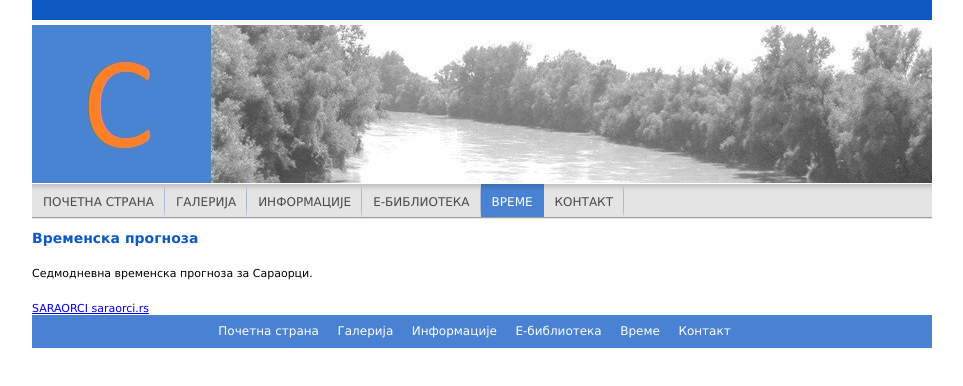
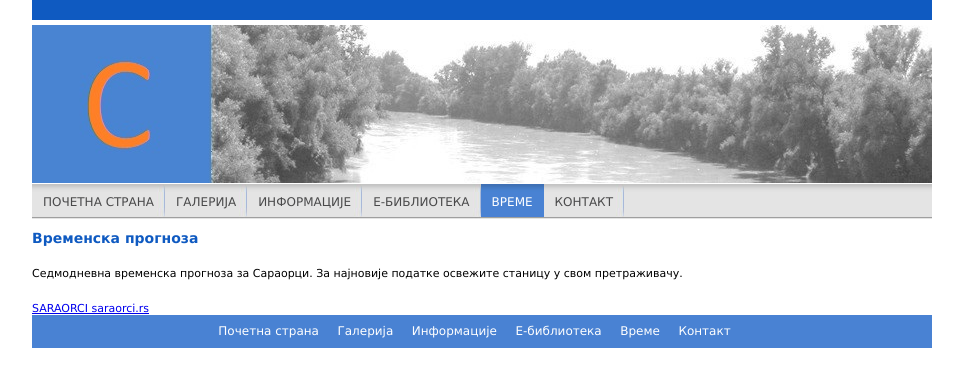
Before and after one commit to saraorci-rs/website, a plain HTML site: page vreme.html in a window 1280 px wide. Shown: the whole page, without its empty margins (158-1121 px from the left). Drawn offline with Linux system fonts and the light colour scheme; a script that the page names is missing.

Commit message:
sitna izmena

```diff
--- a/vreme.html
+++ b/vreme.html
@@ -32,7 +32,7 @@
   </div>
 
   <p>
-		Седмодневна временска прогноза за Сараорци.
+		Седмодневна временска прогноза за Сараорци. За најновије податке освежите станицу у свом претраживачу.
 		</br>
 	</p>
 
```
